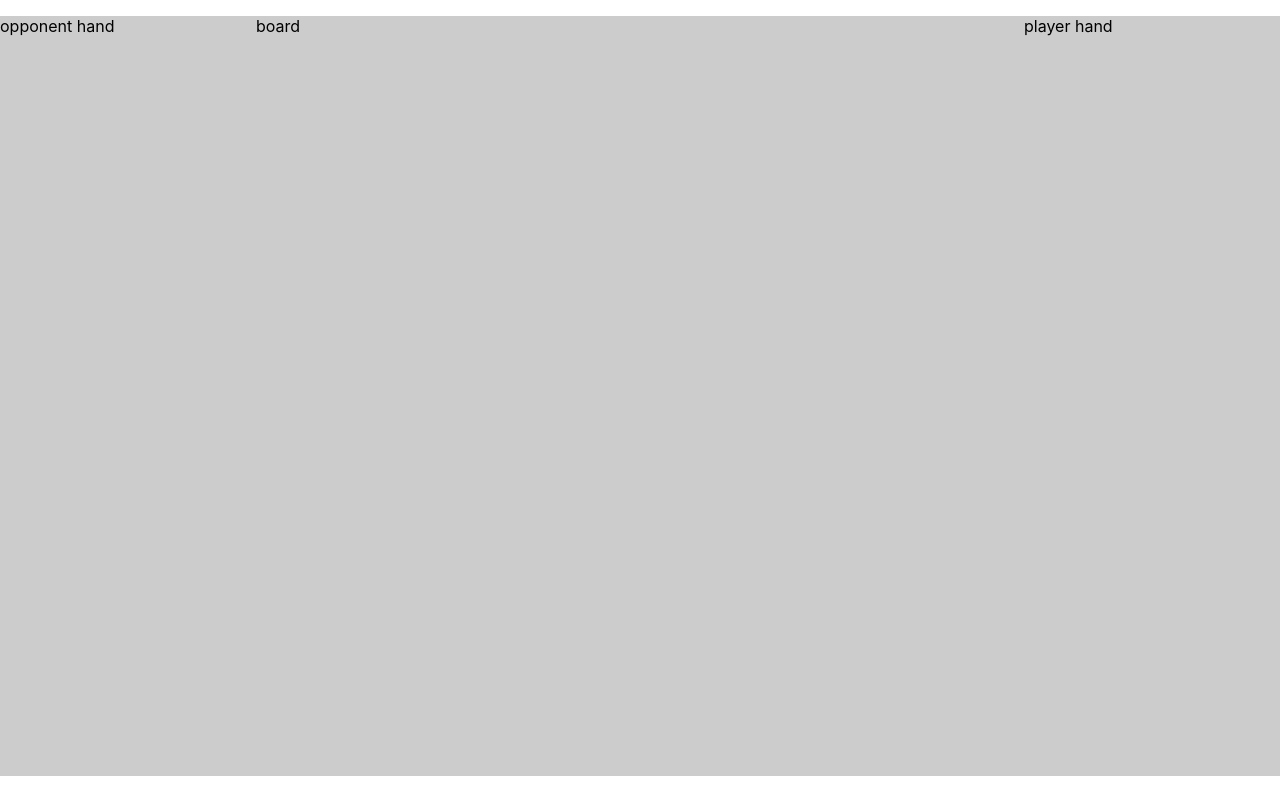
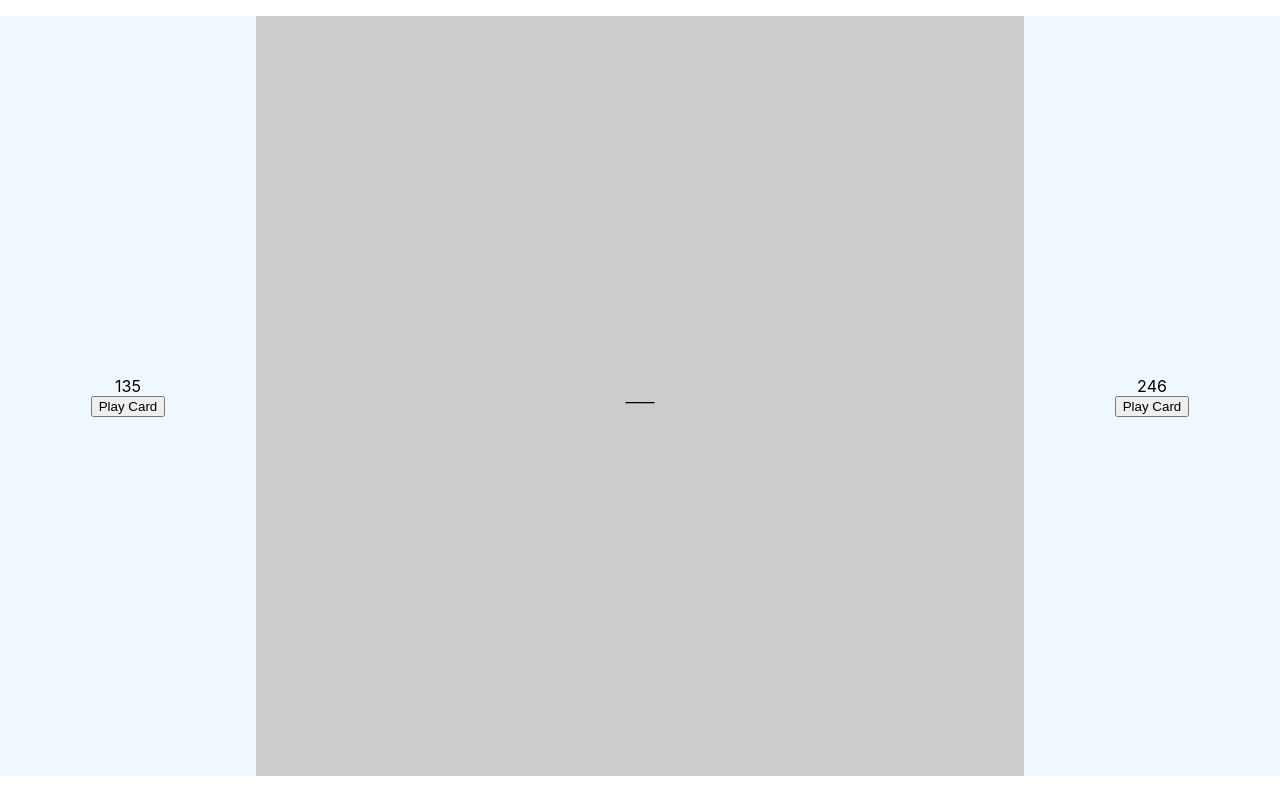
Before and after one commit to WhoSpeaks4Earth/card-manor, a React (Create React App) app: page / in a window 1280 px wide. Built offline with nearby package versions, Linux system fonts and the light colour scheme.

Commit message:
very basic card playing functionality

```diff
--- a/src/components/game-table/GameTable.tsx
+++ b/src/components/game-table/GameTable.tsx
@@ -1,20 +1,61 @@
+import { useState } from "react"
 import "./gameTable.css"
+
+type cards = (number | string)[];
+
+interface IState {
+  opponentHand: cards,
+  board: cards,
+  playerHand: cards
+}
+
+const initialState: IState = {
+  opponentHand: [1, 3, 5],
+  board: Array(4).fill('_'),
+  playerHand: [2, 4, 6]
+}
 
 
 export const GameTable = () => {
 
+  const [state, setState] = useState(initialState);
+
+  const onClick = (handType: 'opponentHand' | 'playerHand') => {
+    const playableCardIndex = findPlayableCardIndex(state[handType]);
+    const emptyBoardCellIndex = findEmptyBoardCellIndex(state.board);
+
+    if (playableCardIndex < 0 || emptyBoardCellIndex < 0)
+      return;
+
+    const newHand = [...state[handType]];
+    const newBoard = [...state.board];
+    newHand[playableCardIndex] = 'X';
+    newBoard[emptyBoardCellIndex] = state[handType][playableCardIndex];
+    setState({...state, board: newBoard, [handType]: newHand})
+  }
+
+  const findPlayableCardIndex = (hand: cards): number => {
+    return hand.findIndex(card => card !== 'X');
+  }
+
+  const findEmptyBoardCellIndex = (board: cards): number => {
+    return board.findIndex(cell => cell === '_');
+  }
+
   return (
     <div className="game-table">
       <div className="side-panel">
-        opponent hand
+        {state.opponentHand}
+        <button onClick={() => onClick('opponentHand')}>Play Card</button>
       </div>
 
       <div className="board-container">
-        board
+        {state.board}
       </div>
 
       <div className="side-panel">
-        player hand
+        {state.playerHand}
+        <button onClick={() => onClick('playerHand')}>Play Card</button>
       </div>
     </div>
   )
--- a/src/components/game-table/gameTable.css
+++ b/src/components/game-table/gameTable.css
@@ -1,6 +1,7 @@
 
 .game-table {
     display: flex;
+    align-items: center;
     height: 100%;
     width: 100%;
     overflow: hidden;
@@ -9,8 +10,17 @@
 
 .board-container {
     flex: 3;
+    display: flex;
+    justify-content: center;
+    align-items: center;
 }
 
 .side-panel {
     flex: 1;
+    display: flex;
+    flex-direction: column;
+    align-items: center;
+    justify-content: center;
+    background-color: aliceblue;
+    height: 100%;
 }
--- a/src/components/layout/Layout.tsx
+++ b/src/components/layout/Layout.tsx
@@ -2,7 +2,7 @@ import { ReactNode }  from "react";
 import './layout.css';
 
 
-export const Layout = (props: { children: ReactNode}) => {
+export const Layout = (props: { children: ReactNode }) => {
 
     return (
         <div className="layout">
```
